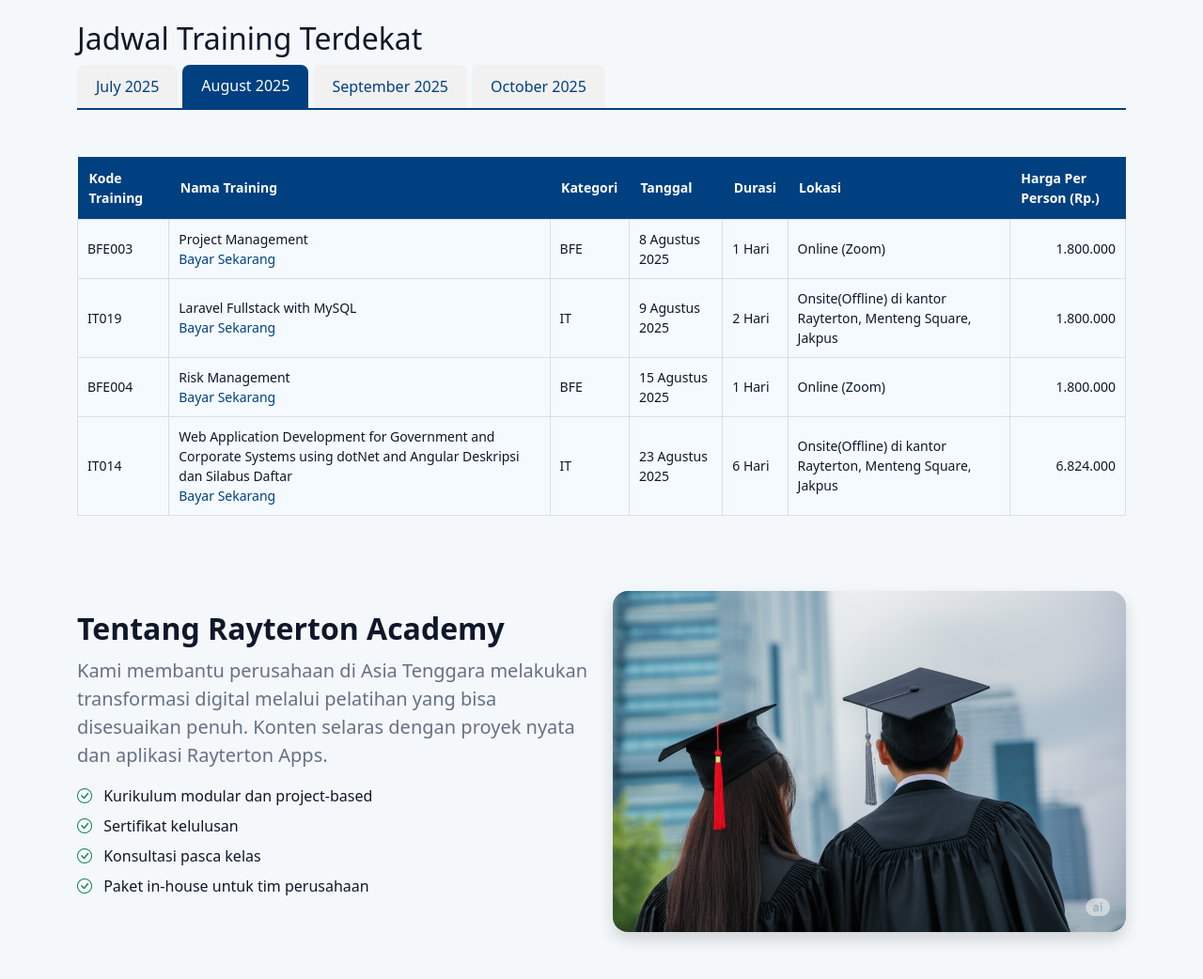
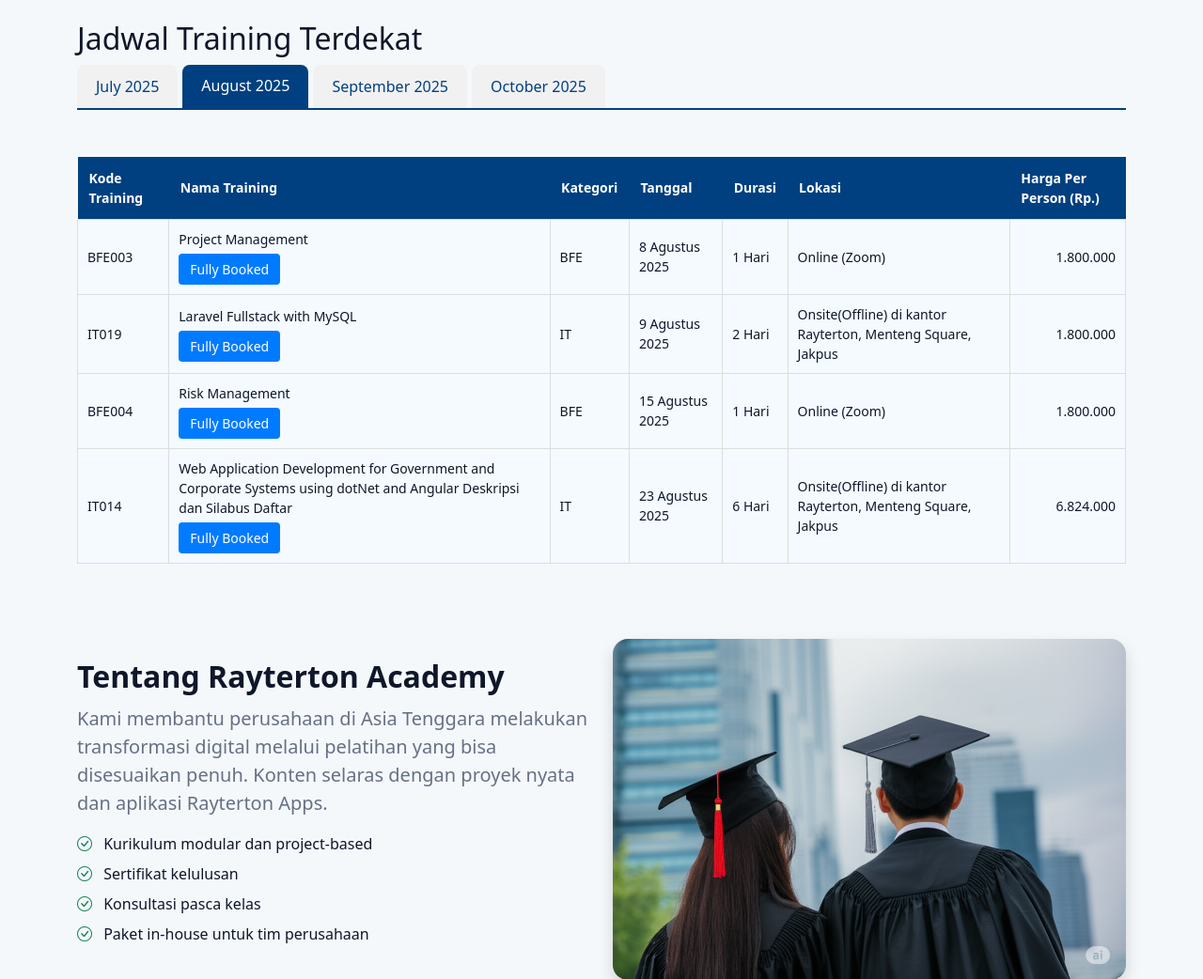
Before and after one commit to Raffalea/rayterton-academy, a PHP site: page / in a window 1280 px wide. Shown: the part 2092-3134 px from the top of the page at 94% size. Run offline with PHP 8.4, Linux system fonts and the light colour scheme.

Commit message:
button jadwal

```diff
--- a/public_html/index.php
+++ b/public_html/index.php
@@ -522,6 +522,21 @@ header("Pragma: no-cache");
       padding: 10px;
     }
 
+    /* button di jadwal */
+    .cta-button {
+      padding: 6px 12px;
+      color: white;
+      border: none;
+      border-radius: 4px;
+      cursor: pointer;
+      text-decoration: none;
+      font-size: 14px;
+      display: inline-block;
+      margin: 5px 5px 0 0;
+      transition: background-color 0.2s ease, opacity 0.2s ease;
+      background-color: #e60000 !important;
+    }
+
     /* Promo */
     .promo {
       background: #081a36;
@@ -1042,7 +1057,7 @@ header("Pragma: no-cache");
             <!-- <tr>
             <td>IT018</td>
             <td>Flutter, Firebase Mobile App Development<br>
-              <a href="proses_pendaftaran.php?id=IT018&training_date=2025-08-31" class="cta-button">Bayar Sekarang</a>
+              <a href="proses_pendaftaran.php?id=IT018&training_date=2025-09-30" class="cta-button">Bayar Sekarang</a>
             </td>
             <td>IT</td>
             <td>23 Agustus 2025</td>
@@ -1310,7 +1325,42 @@ header("Pragma: no-cache");
   </script>
 
   <script>
+    function disablePastTrainingButtons() {
+      const ctaButtons = document.querySelectorAll('.cta-button');
+      const today = new Date();
+      today.setHours(0, 0, 0, 0);
 
+      ctaButtons.forEach(button => {
+        const href = button.getAttribute('href');
+        if (!href) return;
+
+        try {
+          const urlParams = new URLSearchParams(href.split('?')[1]);
+          const trainingDateStr = urlParams.get('training_date');
+
+          if (trainingDateStr) {
+            const dateParts = trainingDateStr.split('-');
+            const year = parseInt(dateParts[0], 10);
+            const month = parseInt(dateParts[1], 10) - 1;
+            const day = parseInt(dateParts[2], 10);
+            const trainingDate = new Date(year, month, day);
+
+            if (trainingDate < today) {
+              button.textContent = 'Fully Booked';
+              button.style.setProperty('background-color', '#007bff', 'important');
+              button.style.cursor = 'not-allowed';
+              button.disabled = true;
+              button.removeAttribute('href');
+            }
+          }
+        } catch (error) {
+          console.error('Gagal memproses tombol dengan href:', href, error);
+        }
+      });
+    }
+
+    // Panggil fungsi untuk memeriksa dan memperbarui tombol
+    disablePastTrainingButtons();
   </script>
 </body>
 
```
Also changed, not shown: public_html/assets/img/cyber.jpg, public_html/assets/img/management consult.jpg.
